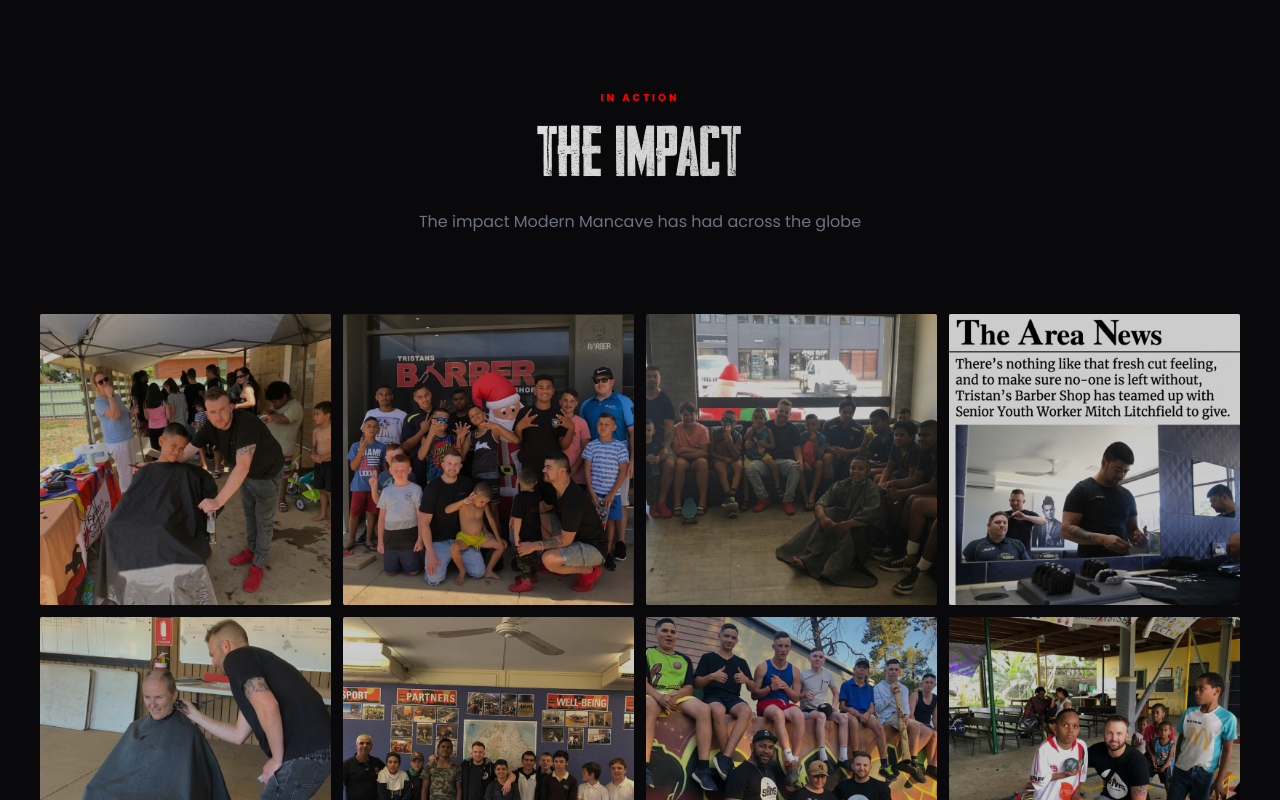
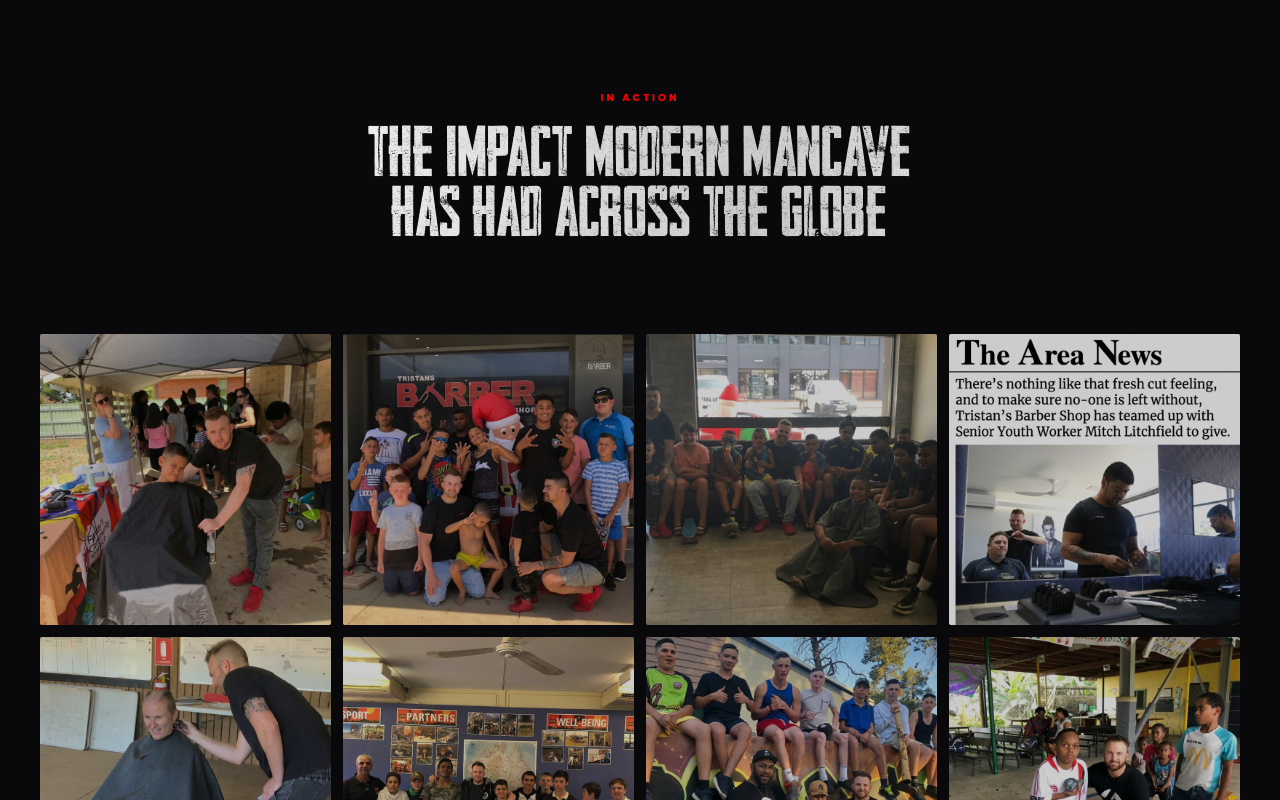
Before and after one commit to pannocotta/modernmancave-v2, a Next.js app: page /community in a window 1280 px wide. Shown: the part 2160-2960 px from the top of the page. Built offline with nearby package versions, Linux system fonts and the light colour scheme.

Commit message:
fix: impact as heading not subtitle, CTA as statement not question

```diff
--- a/app/community/page.tsx
+++ b/app/community/page.tsx
@@ -120,8 +120,7 @@ export default function CommunityPage() {
         <div className="max-w-7xl mx-auto px-6 md:px-10">
           <div className="text-center mb-20">
             <span className="text-brand-red text-[10px] font-bold tracking-[0.3em] uppercase mb-5 block">In Action</span>
-            <h2 className="font-headliner text-4xl md:text-6xl gradient-heading mb-4">THE IMPACT</h2>
-            <p className="text-gray-500 text-sm md:text-base max-w-lg mx-auto">The impact Modern Mancave has had across the globe</p>
+            <h2 className="font-headliner text-4xl md:text-6xl gradient-heading">THE IMPACT MODERN MANCAVE<br />HAS HAD ACROSS THE GLOBE</h2>
           </div>
 
           <StaggerContainer staggerDelay={0.04} className="grid grid-cols-2 md:grid-cols-3 lg:grid-cols-4 gap-2 md:gap-3">
@@ -148,10 +147,10 @@ export default function CommunityPage() {
       <section className="py-32 md:py-40 bg-black">
         <div className="max-w-4xl mx-auto px-6 md:px-10 text-center">
           <h2 className="font-headliner text-4xl md:text-6xl lg:text-7xl gradient-heading leading-[0.85] mb-6">
-            HAVE A CAUSE YOU<br />WANT US TO HELP WITH?
+            WE WANT TO<br />HELP YOUR CAUSE
           </h2>
           <p className="text-gray-500 text-base md:text-lg mb-10 max-w-lg mx-auto leading-relaxed">
-            Whether it&apos;s a charity event, community fundraiser, or a cause close to your heart — we&apos;d love to hear from you.
+            Whether it&apos;s a charity event, community fundraiser, or a cause close to your heart — reach out and let&apos;s make it happen.
           </p>
           <Link href="/mobile-barber-enquiry" className="group relative bg-brand-red text-white px-12 py-5 rounded-full font-bold text-xs tracking-[0.2em] uppercase overflow-hidden transition-all duration-300 inline-block hover:shadow-[0_0_30px_rgba(255,0,0,0.3)] hover:scale-[1.02]">
             <span className="relative z-10">GET IN TOUCH</span>
```
